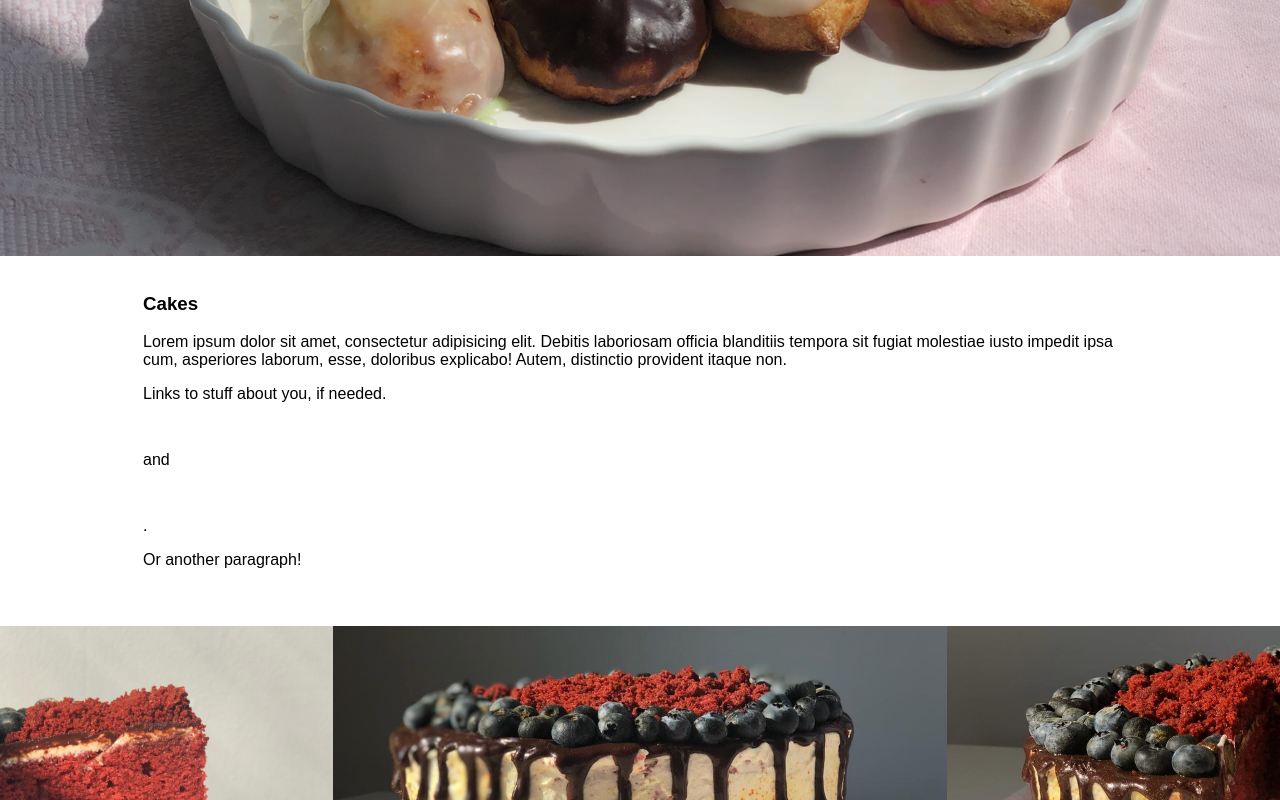
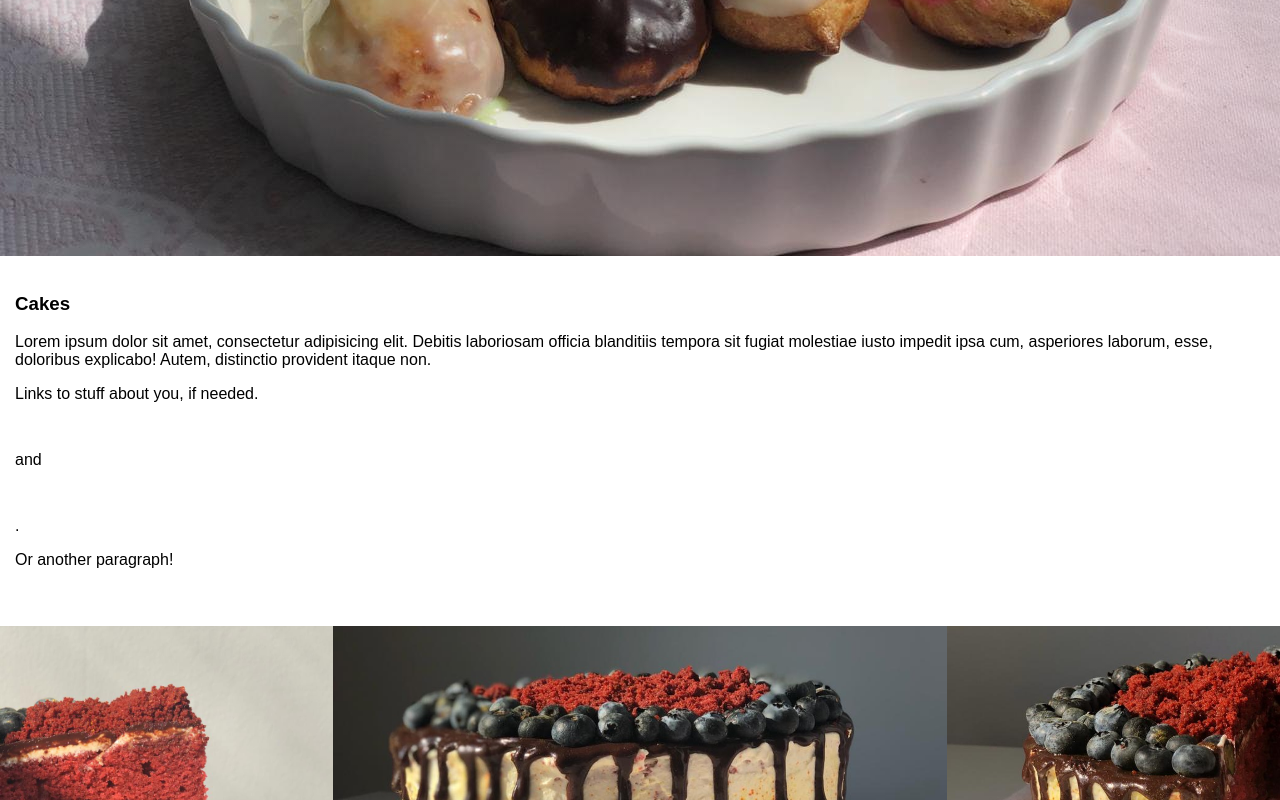
Before and after one commit to timurkurbanov/geniapastry, a plain HTML site: page index.html in a window 1280 px wide. Shown: the part 544-1344 px from the top of the page. Drawn offline with nearby package versions, Linux system fonts and the light colour scheme.

Commit message:
Add files via upload

```diff
--- a/style/style.css
+++ b/style/style.css
@@ -183,7 +183,7 @@ padding: 15px;
 .content-wrap {
   display: block;
 }
-.summary .carousel {
+.summary {
 	max-width: 100%;
 }
 /* ECLAIRS
```
